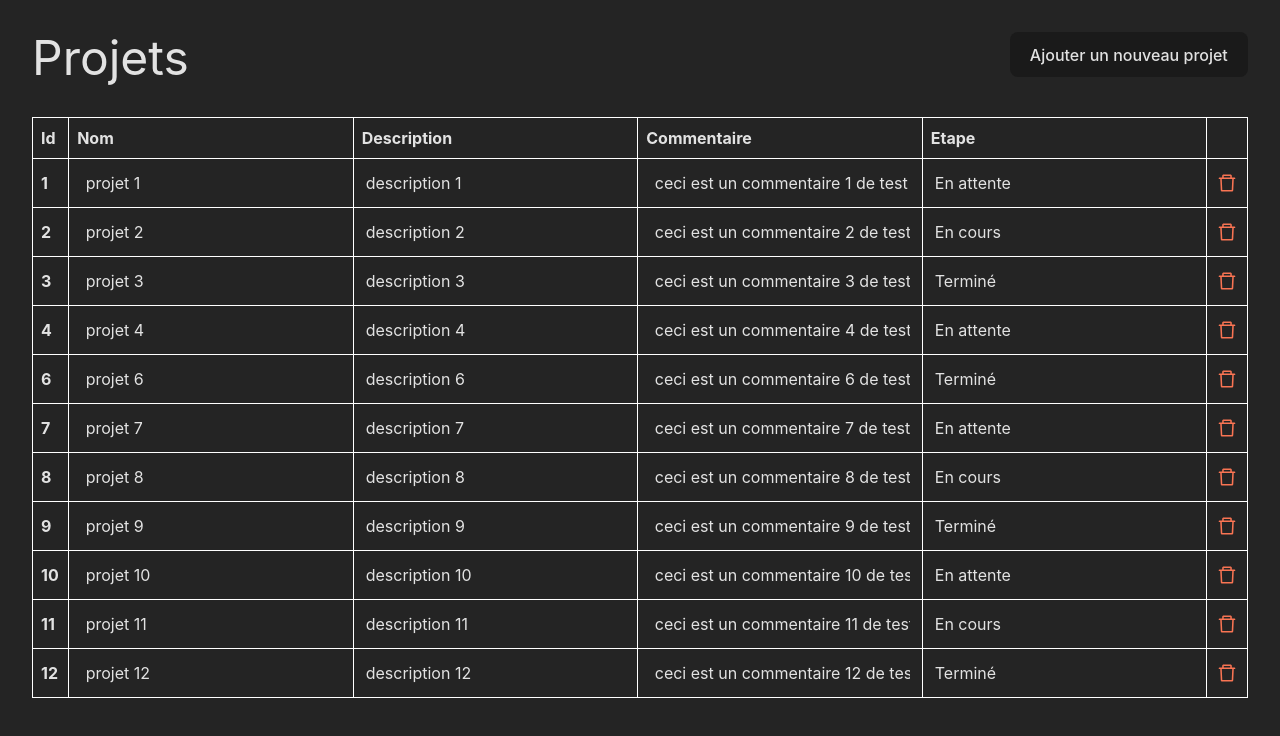
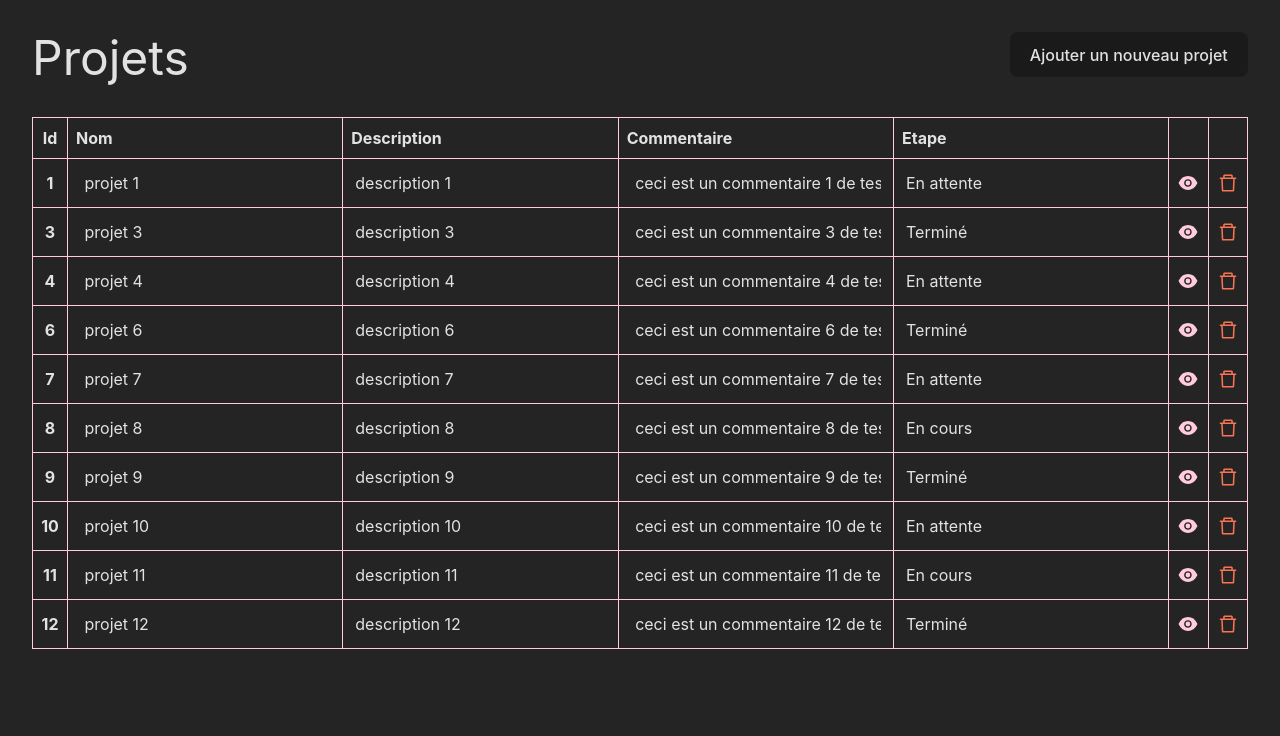
Before and after one commit to SoniaSim/projects-manager, a React (Vite) app: page /projets in a window 1280 px wide. Shown: the top 736 px of the page. Built offline with nearby package versions, Linux system fonts and the light colour scheme; data requests are answered from the project's data file.

Commit message:
feat: add project details

```diff
--- a/db.json
+++ b/db.json
@@ -6,13 +6,6 @@
       "description": "description 1",
       "commentaire": " ceci est un commentaire 1 de test",
       "etape": "En attente"
-    },
-    {
-      "id": 2,
-      "nom": " projet 2",
-      "description": "description 2",
-      "commentaire": " ceci est un commentaire 2 de test",
-      "etape": "En cours"
     },
     {
       "id": 3,
--- a/src/api/projects.ts
+++ b/src/api/projects.ts
@@ -25,3 +25,8 @@ export const CREATE_PROJECT = async (newProject: Project) => {
   const { data } = await axios.post(`${baseURL}/projects`, newProject);
   return data;
 };
+
+export const GET_PROJECT = async (projectId: number) => {
+  const response = await axios.get(`${baseURL}/projects/${projectId}`);
+  return response.data;
+};
--- a/src/components/ProjectsTable.tsx
+++ b/src/components/ProjectsTable.tsx
@@ -9,6 +9,7 @@ import EditableCell from './EditableCell';
 import { useMutation, useQueryClient } from 'react-query';
 import { UPDATE_PROJECT, DELETE_PROJECT } from 'api/projects';
 import DeleteCell from './DeleteCell';
+import ShowDetailsCell from './ShowDetailsCell';
 
 const columnHelper = createColumnHelper<Project>();
 
@@ -38,8 +39,13 @@ const columns = [
     header: 'Etape',
     cell: info => <EditableCell {...info} />,
   }),
-  columnHelper.accessor('action', {
-    id: 'action',
+  columnHelper.accessor('showAction', {
+    id: 'showAction',
+    header: '',
+    cell: info => <ShowDetailsCell {...info} />,
+  }),
+  columnHelper.accessor('deleteAction', {
+    id: 'deleteAction',
     header: '',
     cell: info => <DeleteCell {...info} />,
   }),
@@ -94,7 +100,10 @@ const ProjectTable = ({ projects }: { projects?: Project[] }) => {
           {table.getHeaderGroups().map(headerGroup => (
             <tr key={headerGroup.id}>
               {headerGroup.headers.map(header => (
-                <th key={header.id} className="text-left">
+                <th
+                  key={header.id}
+                  className={header.id === 'id' ? 'text-center' : 'text-left'}
+                >
                   {flexRender(
                     header.column.columnDef.header,
                     header.getContext(),
@@ -108,7 +117,12 @@ const ProjectTable = ({ projects }: { projects?: Project[] }) => {
           {table.getRowModel().rows.map(row => (
             <tr key={row.id}>
               {row.getVisibleCells().map(cell => (
-                <td key={cell.id}>
+                <td
+                  key={cell.id}
+                  className={
+                    cell?.column?.id === 'id' ? 'text-center' : 'text-left'
+                  }
+                >
                   {flexRender(cell.column.columnDef.cell, cell.getContext())}
                 </td>
               ))}
--- /dev/null
+++ b/src/components/ShowDetailsCell.tsx
@@ -0,0 +1,18 @@
+import { AiFillEye } from 'react-icons/ai';
+import { useNavigate } from 'react-router-dom';
+
+const ShowDetailsCell = ({ row }: any) => {
+  const navigate = useNavigate();
+  const projectId = row?.original?.id;
+
+  return (
+    <div className="flex justify-center cursor-pointer">
+      <AiFillEye
+        size={22}
+        color="#FFCBDD"
+        onClick={() => navigate(`${projectId}`)}
+      />
+    </div>
+  );
+};
+export default ShowDetailsCell;
--- a/src/containers/ProjectDetails.tsx
+++ b/src/containers/ProjectDetails.tsx
@@ -1,12 +1,33 @@
+import { useQuery } from 'react-query';
 import { useParams } from 'react-router-dom';
+import { GET_PROJECT } from 'api/projects';
+import { Project } from 'type/project';
+
+const ProjectInfo = ({ label, value }: { label: string; value?: string }) => {
+  return (
+    <div className="flex gap-4">
+      <p className="text-2xl font-bold">{label} :</p>
+      <p className="text-2xl text-text-secondary">{value}</p>
+    </div>
+  );
+};
 
 const ProjectDetails = () => {
-  const { projectId } = useParams();
+  const params = useParams();
+  const projectId = Number(params?.projectId);
+
+  const { data: project } = useQuery<Project>(['project', projectId], () =>
+    GET_PROJECT(projectId),
+  );
 
   return (
-    <>
-      <h1>Projet numéro {projectId}</h1>
-    </>
+    <div className="p-8 flex flex-col gap-4">
+      <h1 className="pb-8">Détails du projet</h1>
+      <ProjectInfo label="Nom" value={project?.nom} />
+      <ProjectInfo label="Description" value={project?.description} />
+      <ProjectInfo label="Commentaire" value={project?.commentaire} />
+      <ProjectInfo label="Étape" value={project?.etape} />
+    </div>
   );
 };
 
--- a/src/index.css
+++ b/src/index.css
@@ -6,11 +6,13 @@
 
 :root {
   --colors-text: rgba(255, 255, 255, 0.87);
+  --colors-text-secondary: #ffcbdd;
   --colors-border: #fef6e7;
   --colors-background: #242424;
   --colors-btn-background: #1a1a1a;
 
   --ui-text: var(--colors-text);
+  --ui-text-secondary: var(--colors-text-secondary);
   --ui-border: var(--colors-border);
   --ui-background: var(--colors-background);
   --ui-btn-background: var(--colors-btn-background);
@@ -63,7 +65,7 @@ input:focus, input:valid {
 }
 
 table *:not(input, svg, div) {
-  border: 1px solid white;
+  border: 1px solid var(--ui-text-secondary);
   padding: 8px;
 }
 
--- a/tailwind.config.ts
+++ b/tailwind.config.ts
@@ -24,6 +24,7 @@ export default {
     },
     colors: {
       text: 'var(--colors-text)',
+      'text-secondary': 'var(--colors-text-secondary)',
       border: 'var(--colors-border)',
       background: 'var(--colors-background)',
       'btn-background': 'var(--colors-btn-background)',
```
